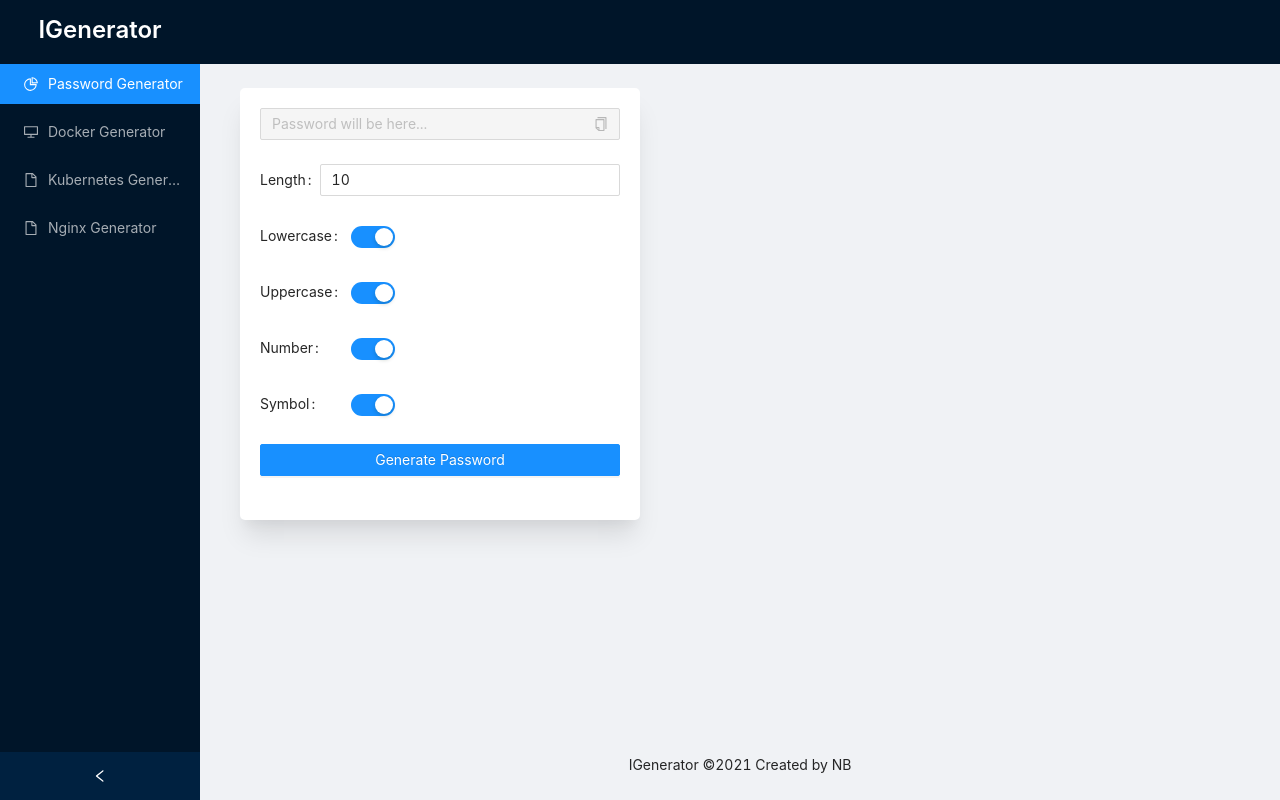
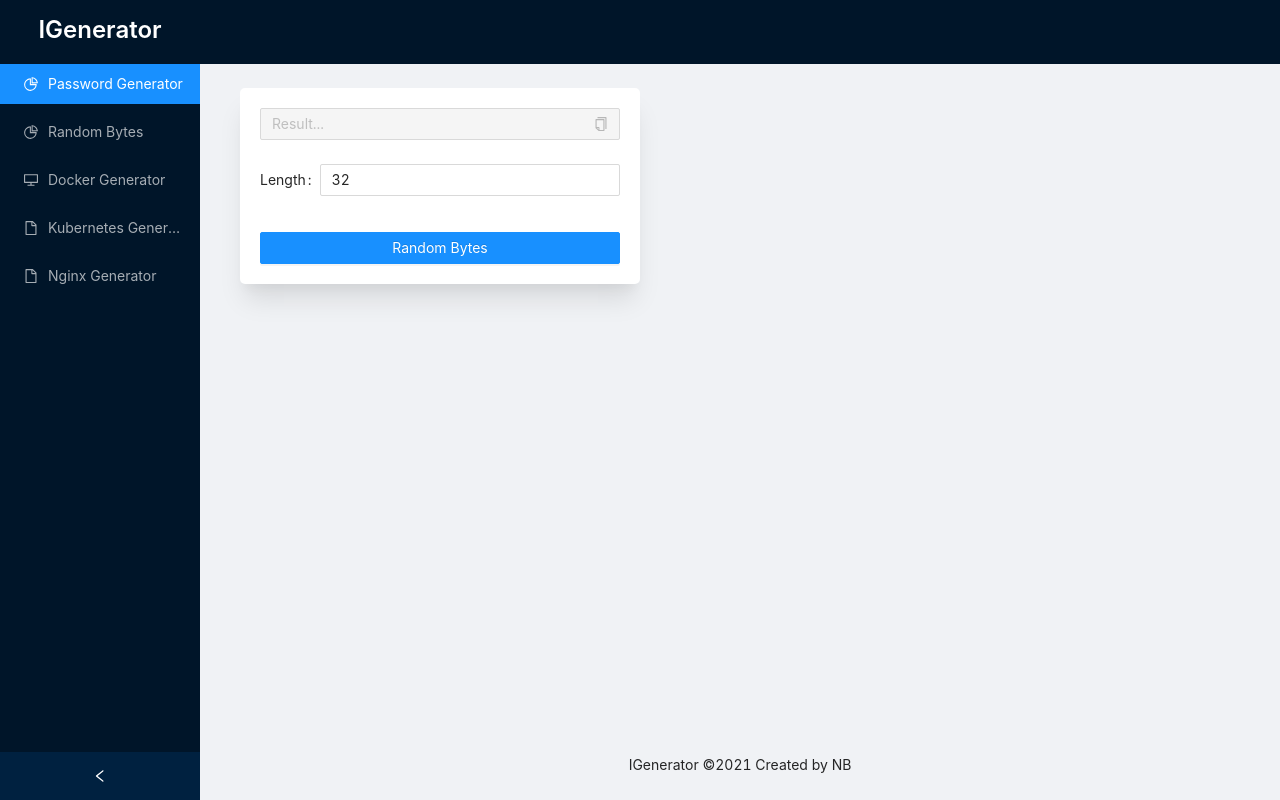
Before and after one commit to toihocweb/igenerator, a React (Create React App) app: page /random-bytes in a window 1280 px wide. Before the commit this address led to /. Built offline with nearby package versions, Linux system fonts and the light colour scheme.

Commit message:
#add random bytes page

```diff
--- a/package.json
+++ b/package.json
@@ -7,6 +7,7 @@
     "@testing-library/jest-dom": "^5.11.4",
     "@testing-library/react": "^11.1.0",
     "@testing-library/user-event": "^12.1.10",
+    "crypto": "^1.0.1",
     "generate-password": "^1.6.1",
     "nanoid": "^3.1.30",
     "node-sass": "^6.0.1",
--- a/src/components/Card/Card.js
+++ b/src/components/Card/Card.js
@@ -3,7 +3,7 @@ import "./style.scss"
 
 function Card(props) {
     return (
-        <div className="i-card" style={props.style}>
+        <div className="i-card" style={{maxWidth: 400, ...props.style}}>
             {props.children}
         </div>
     );
--- a/src/components/Home/Home.js
+++ b/src/components/Home/Home.js
@@ -12,6 +12,7 @@ import Sidebar from "../Sidebar/Sidebar";
 import {Redirect, Route, Switch} from "react-router-dom";
 import DockerGenerator from "../DockerGenerator/DockerGenerator";
 import PasswordGenerator from "../PasswordGenerator/PasswordGenerator";
+import RandomBytes from "../RandomBytes/RandomBytes";
 
 const { Header, Content, Sider } = Layout;
 const { SubMenu } = Menu;
@@ -27,6 +28,7 @@ function Home(props) {
                         <Switch>
                             <Route path="/" component={PasswordGenerator} exact={true}/>
                             <Route path="/docker-generator" component={DockerGenerator}/>
+                            <Route path="/random-bytes" component={RandomBytes}/>
                             <Route path="*">
                                 <Redirect to="/" />
                             </Route>
--- a/src/components/PasswordGenerator/PasswordGenerator.js
+++ b/src/components/PasswordGenerator/PasswordGenerator.js
@@ -64,7 +64,7 @@ function PasswordGenerator(props) {
                     }}
                 >
                     <Form.Item>
-                        <Input value={pw} placeholder="Password will be here..." disabled suffix={
+                        <Input value={pw} placeholder="Result..." disabled suffix={
                             <Tooltip placement="right" title={copyToClipboard ? "Copied" : "Copy"}>
                                 <CopyToClipboard text={pw} onCopy={() => setCopyToClipboard(true)}>
                                     <CopyOutlined />
--- /dev/null
+++ b/src/components/RandomBytes/RandomBytes.js
@@ -0,0 +1,57 @@
+import React, { useState } from 'react';
+import { Input, Tooltip, Button, Form} from 'antd';
+import {
+    CopyOutlined
+} from '@ant-design/icons';
+import {CopyToClipboard} from 'react-copy-to-clipboard';
+import Card from "../Card/Card";
+import crypto from "crypto"
+
+function RandomBytes(props) {
+    const [text, setText] = useState('');
+    const [copyToClipboard, setCopyToClipboard] = useState(false);
+    const randomBytes = (len = 32)  => {
+        return crypto.randomBytes(+len).toString("hex")
+    }
+    const onFinish = (values) => {
+        const len = values.length
+        const bytes = randomBytes(len)
+        setText(bytes)
+        setCopyToClipboard(false)
+    };
+    return (
+        <Card>
+            <Form  layout='horizontal'
+                   onFinish={onFinish}
+                   autoComplete="off"
+                   initialValues={{
+                       ["length"]: 32
+                   }}>
+                <Form.Item>
+                    <Input value={text} placeholder="Result..." disabled suffix={
+                        <Tooltip placement="right" title={copyToClipboard ? "Copied" : "Copy"}>
+                            <CopyToClipboard text={text} onCopy={() => setCopyToClipboard(true)}>
+                                <CopyOutlined />
+                            </CopyToClipboard>
+                        </Tooltip>
+                    }/>
+                </Form.Item>
+                <Form.Item rules={[
+                    {
+                        validator(_, value) {
+                            if (+value >= 1 && +value <= 1000) {
+                                return Promise.resolve();
+                            }
+                            return Promise.reject('length should be 1 -> 1000');
+                        },
+                    },
+                ]} label="Length" name='length'>
+                    <Input />
+                </Form.Item>
+                <Button onClick={randomBytes} style={{width: '100%', marginTop: 12}} type="primary" htmlType="submit">Random Bytes</Button>
+            </Form>
+        </Card>
+    );
+}
+
+export default RandomBytes;
--- a/src/components/Sidebar/Sidebar.js
+++ b/src/components/Sidebar/Sidebar.js
@@ -32,15 +32,20 @@ function Sidebar() {
                         Password Generator
                     </NavLink>
                 </Menu.Item>
-                <Menu.Item key="2" icon={<DesktopOutlined />}>
+                <Menu.Item key="2" icon={<PieChartOutlined />}>
+                    <NavLink to="/random-bytes">
+                        Random Bytes
+                    </NavLink>
+                </Menu.Item>
+                <Menu.Item key="3" icon={<DesktopOutlined />}>
                     <NavLink to="/docker-generator">
                         Docker Generator
                     </NavLink>
                 </Menu.Item>
-                <Menu.Item key="9" icon={<FileOutlined />}>
+                <Menu.Item key="4" icon={<FileOutlined />}>
                     Kubernetes Generator
                 </Menu.Item>
-                <Menu.Item key="10" icon={<FileOutlined />}>
+                <Menu.Item key="5" icon={<FileOutlined />}>
                     Nginx Generator
                 </Menu.Item>
             </Menu>
```
Also changed, not shown: 2 other files (tests, documents, lock files or other folders).
